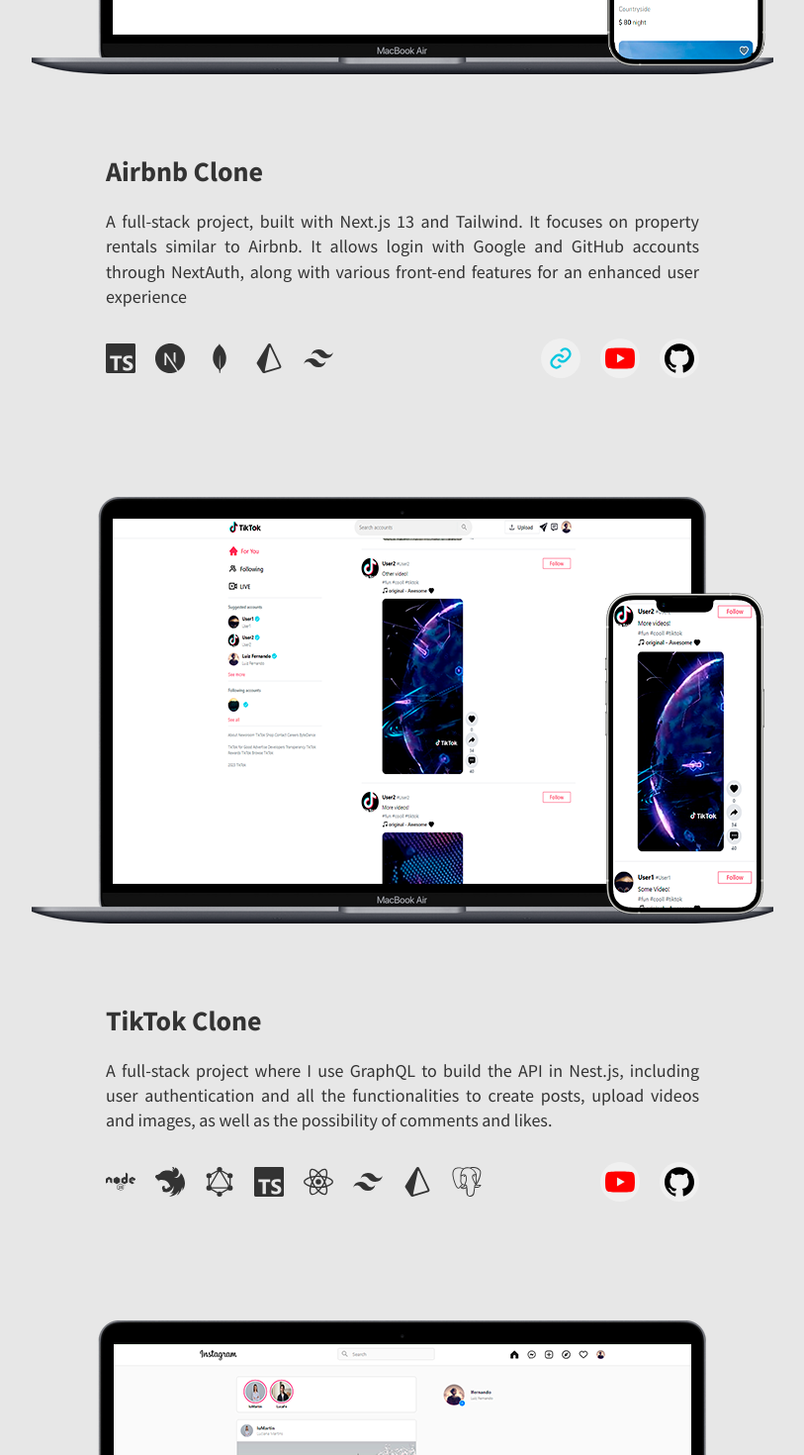
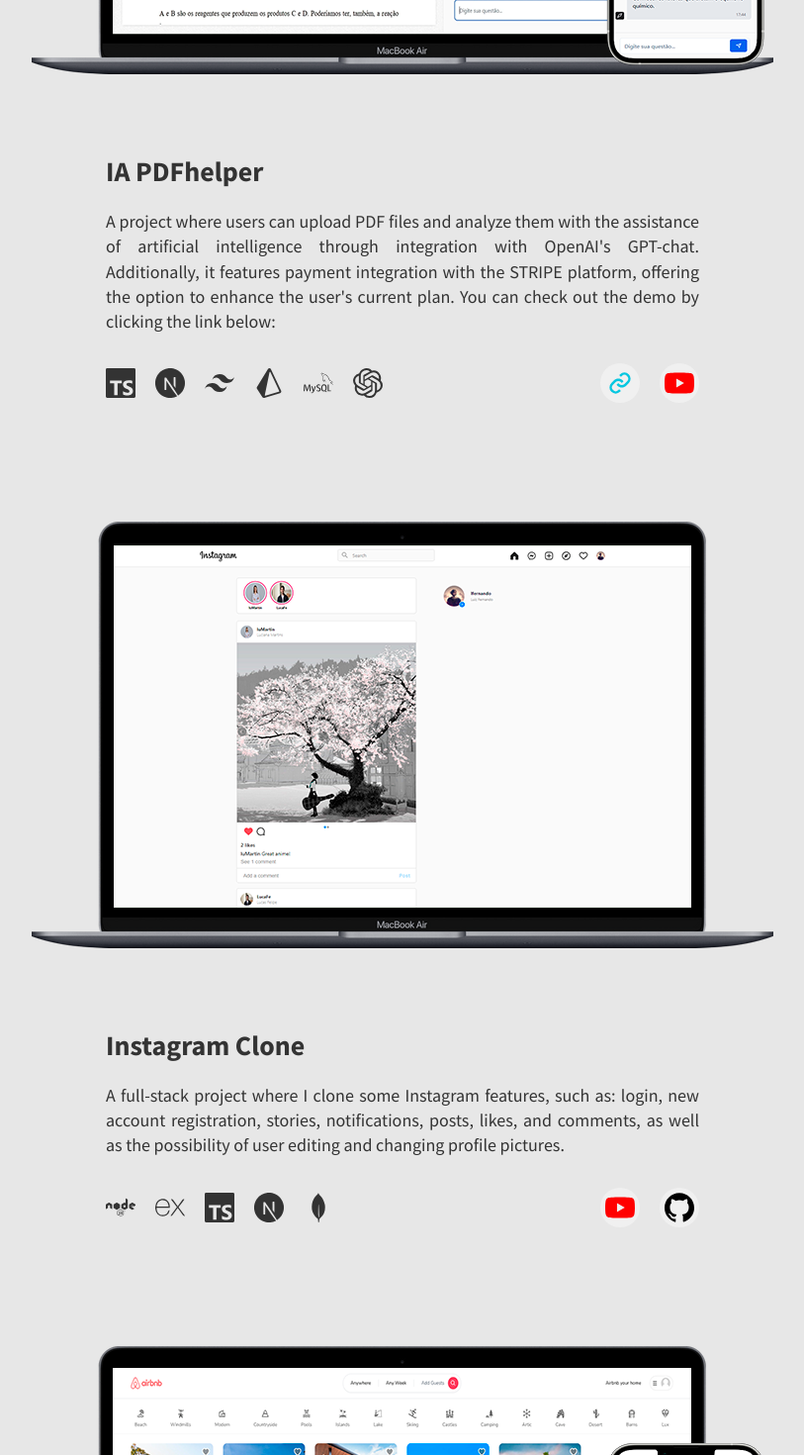
Before and after one commit to LuizFernando991/my-portfolio, a React (Vite) app: page / in a window 1280 px wide. Shown: the part 2740-4210 px from the top of the page at 99% size, without its empty margins (233-1046 px from the left). Built offline with nearby package versions, Linux system fonts and the light colour scheme.

Commit message:
updating projects

```diff
--- a/src/components/ProjectsList/index.jsx
+++ b/src/components/ProjectsList/index.jsx
@@ -13,7 +13,9 @@
   SiTailwindcss,
   SiNestjs,
   SiPostgresql,
-  SiGraphql
+  SiGraphql,
+  SiMysql,
+  SiOpenai
 } from 'react-icons/si'
 import { BiLink } from 'react-icons/bi'
 import ModalVideo from '../ModalVideo'
@@ -24,7 +26,7 @@
 import netflixPNG from '../../assets/netflixmacbookiphone.png'
 import airbnbPNG from '../../assets/airbnbmackbookiphone.png'
 import tiktokPNG from '../../assets/tiktokmackbookiphone.png'
-import quizPNG from '../../assets/quizmacbook.png'
+import pdfPNG from '../../assets/mackbookiphonepdf.png'
 
 import * as Styled from './styles'
 
@@ -37,6 +39,83 @@
         <ModalVideo setLink={setSelectedLink} link={selectedLink} />
       )}
       <Styled.Container>
+        <Slide direction="right" triggerOnce>
+          <Styled.ProjectItem>
+            <Styled.PreviewImage src={pdfPNG} />
+            <Styled.ProejctItemDescriptionContainer>
+              <Styled.Title>IA PDFhelper</Styled.Title>
+              <Styled.ProjectDescription>
+                {i18next.t('projects.pdfhelper.description')}
+              </Styled.ProjectDescription>
+              <Styled.Icons>
+                <Styled.TecIconsContainer>
+                  <SiTypescript />
+                  <SiNextdotjs />
+                  <SiTailwindcss />
+                  <SiPrisma />
+                  <SiMysql />
+                  <SiOpenai />
+                </Styled.TecIconsContainer>
+                <Styled.CodeAndDemoLinks>
+                  <Styled.Link
+                    target="_blank"
+                    href="https://pdfhelper-alpha.vercel.app/"
+                  >
+                    <BiLink color="#07c7e0" />
+                  </Styled.Link>
+                  <Styled.Link
+                    onClick={() =>
+                      setSelectedLink(
+                        'https://www.youtube.com/embed/c52dNCwC7YQ'
+                      )
+                    }
+                  >
+                    <SiYoutube color="#ff0000" />
+                  </Styled.Link>
+                </Styled.CodeAndDemoLinks>
+              </Styled.Icons>
+            </Styled.ProejctItemDescriptionContainer>
+          </Styled.ProjectItem>
+        </Slide>
+        <Slide direction="left" triggerOnce>
+          <Styled.ProjectItem>
+            <Styled.PreviewImageContainer>
+              <Styled.PreviewImage src={instagramPNG} />
+            </Styled.PreviewImageContainer>
+            <Styled.ProejctItemDescriptionContainer>
+              <Styled.Title>Instagram Clone</Styled.Title>
+              <Styled.ProjectDescription>
+                {i18next.t('projects.instagram.description')}
+              </Styled.ProjectDescription>
+              <Styled.Icons>
+                <Styled.TecIconsContainer>
+                  <FaNode />
+                  <SiExpress />
+                  <SiTypescript />
+                  <SiNextdotjs />
+                  <SiMongodb />
+                </Styled.TecIconsContainer>
+                <Styled.CodeAndDemoLinks>
+                  <Styled.Link
+                    onClick={() =>
+                      setSelectedLink(
+                        'https://www.youtube.com/embed/VPiDCr06BZQ'
+                      )
+                    }
+                  >
+                    <SiYoutube color="#ff0000" />
+                  </Styled.Link>
+                  <Styled.Link
+                    target="_blank"
+                    href="https://github.com/LuizFernando991/Projeto_Instagram"
+                  >
+                    <SiGithub color="#000" />
+                  </Styled.Link>
+                </Styled.CodeAndDemoLinks>
+              </Styled.Icons>
+            </Styled.ProejctItemDescriptionContainer>
+          </Styled.ProjectItem>
+        </Slide>
         <Slide direction="right" triggerOnce>
           <Styled.ProjectItem>
             <Styled.PreviewImage src={airbnbPNG} />
@@ -198,42 +277,6 @@
             </Styled.ProejctItemDescriptionContainer>
           </Styled.ProjectItem>
         </Slide>
-        <Slide direction="left" triggerOnce>
-          <Styled.ProjectItem>
-            <Styled.PreviewImage src={quizPNG} />
-            <Styled.ProejctItemDescriptionContainer>
-              <Styled.Title>QuizMe</Styled.Title>
-              <Styled.ProjectDescription>
-                {i18next.t('projects.quiz.description')}
-              </Styled.ProjectDescription>
-              <Styled.Icons>
-                <Styled.TecIconsContainer>
-                  <FaNode />
-                  <SiExpress />
-                  <SiReact />
-                  <SiMongodb />
-                </Styled.TecIconsContainer>
-                <Styled.CodeAndDemoLinks>
-                  <Styled.Link
-                    onClick={() =>
-                      setSelectedLink(
-                        'https://www.youtube.com/embed/WI9Q1DUZudM'
-                      )
-                    }
-                  >
-                    <SiYoutube color="#ff0000" />
-                  </Styled.Link>
-                  <Styled.Link
-                    target="_blank"
-                    href="https://github.com/LuizFernando991/Projeto_QuizMe"
-                  >
-                    <SiGithub color="#000" />
-                  </Styled.Link>
-                </Styled.CodeAndDemoLinks>
-              </Styled.Icons>
-            </Styled.ProejctItemDescriptionContainer>
-          </Styled.ProjectItem>
-        </Slide>
       </Styled.Container>
     </>
   )
--- a/src/i18n/locales/en/en-us.json
+++ b/src/i18n/locales/en/en-us.json
@@ -35,11 +35,11 @@
       "tiktok": {
         "description": "A full-stack project where I use GraphQL to build the API in Nest.js, including user authentication and all the functionalities to create posts, upload videos and images, as well as the possibility of comments and likes."
       },
-      "quiz": {
-        "description": "A full-stack project where I consume an API on the back-end to generate questions, as well as store player data, making it possible to obtain the player's percentage of correct answers."
-      },
       "airbnb": {
         "description": "A full-stack project, built with Next.js 13 and Tailwind. It focuses on property rentals similar to Airbnb. It allows login with Google and GitHub accounts through NextAuth, along with various front-end features for an enhanced user experience"
+      },
+      "pdfhelper": {
+        "description" : "A project where users can upload PDF files and analyze them with the assistance of artificial intelligence through integration with OpenAI's GPT-chat. Additionally, it features payment integration with the STRIPE platform, offering the option to enhance the user's current plan. You can check out the demo by clicking the link below:"
       }
     },
     "contact": {
--- a/src/i18n/locales/pt/pt-br.json
+++ b/src/i18n/locales/pt/pt-br.json
@@ -35,11 +35,11 @@
       "tiktok": {
         "description": "Um projeto full-stack, onde utilizo o GraphQL para construir a API em Nest.js, contendo autenticação de usuários, e todas as funcionalidades de criar posts, upload de vídeos e imagens, além da possibilidade de comentários e likes."
       },
-      "quiz": {
-        "description": "Um projeto full-stack, onde consumo uma API no back-end para gerar as perguntas, além de armazenar os dados do jogador, dessa maneira sendo possível obter a porcentagem de acerto do player."
-      },
       "airbnb": {
         "description": "Um projeto full-stack, feito com Next.js 13 e Tailwind. Focado no anúncio de propriedades para aluguel assim como o airbnb. Possibilita o login com contas do Google e do Github por meio do NextAuth, além de várias funcionalidades do front-end para uma melhor experiência do usuário"
+      },
+      "pdfhelper": {
+        "description" : "Um projeto onde o usuário pode fazer upload de arquivos pdf e analisá-los com a ajuda de inteligência artificial, por meio da integração com o GPT-chat da OpenAI. Além de possui integração de pagamento com a plataforma STRIPE, proporcionando a possibilidade de fazer melhorias no plano atual do usuário. Você pode conferir a demo clicando no link abaixo:"
       }
     },
     "contact": {
```
Also changed, not shown: src/assets/mackbookiphonepdf.png (added), src/assets/quizmacbook.png (deleted).
